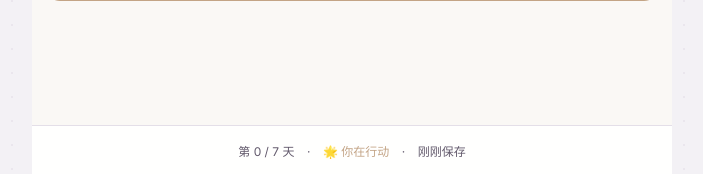
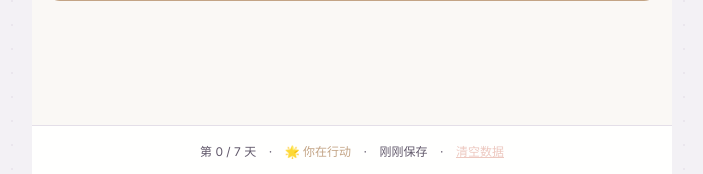
Before and after one commit to shuanzhengtranssioncom-svg/energy-journal, a Flask app: page /energy-journal in a window 1280 px wide. Shown: the part 971-1145 px from the top of the page, without its empty margins (288-991 px from the left). Run offline with Flask 3, Linux system fonts and the light colour scheme; some libraries are stand-ins or nearby versions.

Commit message:
feat: add visible '清空数据' button in footer

```diff
--- a/templates/energy_journal.html
+++ b/templates/energy_journal.html
@@ -186,6 +186,8 @@ tailwind.config = {
     <span class="text-xs text-premium-accent">🌟 你在行动</span>
     <span class="text-xs text-premium-textMuted mx-2">·</span>
     <span id="footer-saved" class="text-xs text-premium-textMuted">刚刚保存</span>
+    <span class="text-xs text-premium-textMuted mx-2">·</span>
+    <a href="javascript:clearAllData()" class="text-xs text-premium-rose underline opacity-50 hover:opacity-100 transition-opacity">清空数据</a>
   </div>
 
 </div>
@@ -281,6 +283,13 @@ setInterval(() => {
   else if (sec < 3600) el.textContent = `${Math.floor(sec / 60)} 分钟前保存`;
   else el.textContent = `${Math.floor(sec / 3600)} 小时前保存`;
 }, 30000);
+
+function clearAllData() {
+  if (!confirm('确定要清空所有能量日记数据吗？此操作不可恢复。建议先导出备份。')) return;
+  localStorage.removeItem(STORAGE_KEY);
+  localStorage.removeItem(STORAGE_KEY_V1);
+  location.reload();
+}
 
 function exportData() {
   const data = loadData();
```
